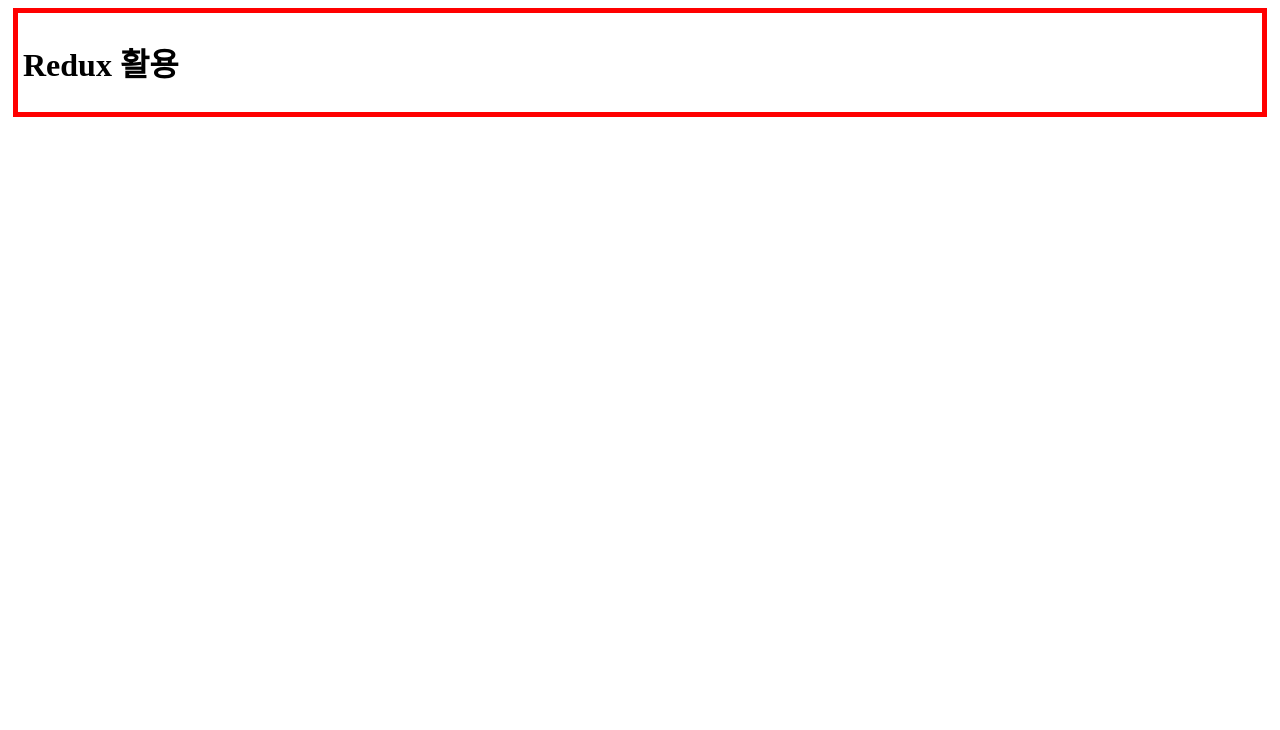
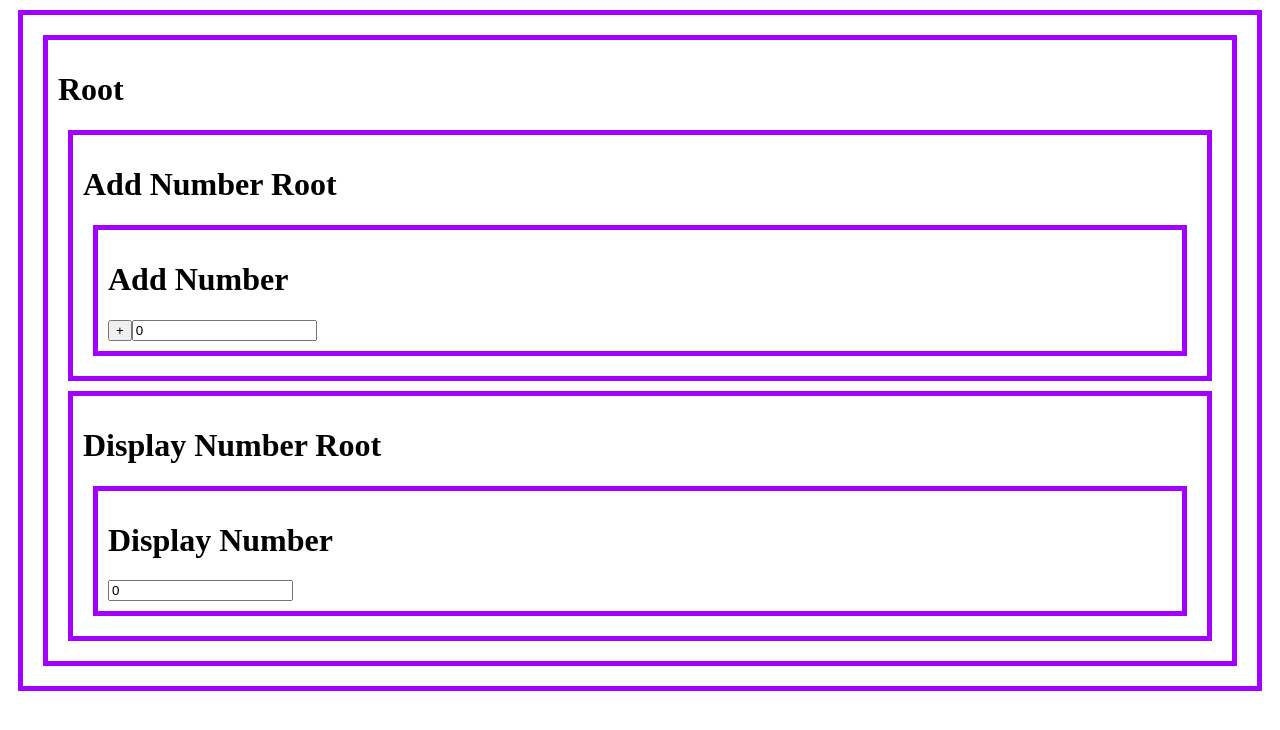
Before and after one commit to sh95fit/MonitoringDashboardApp, a React (Vite) app in the folder frontend/ICT_PMS/: page / in a window 1280 px wide. Shown: the top 730 px of the page. Built offline with nearby package versions, Linux system fonts and the light colour scheme.

Commit message:
프로젝트 시작 전 Refresh - Redux 상태 관리 (by React) / 종속성 제거 X

```diff
--- a/frontend/ICT_PMS/src/App.css
+++ b/frontend/ICT_PMS/src/App.css
@@ -1,5 +1,5 @@
-.container{
-  border:5px solid red;
-  margin:5px;
-  padding:5px;
+div {
+  border:5px solid rgb(162, 0, 255);
+  margin:10px;
+  padding:10px;
 }
--- a/frontend/ICT_PMS/src/App.jsx
+++ b/frontend/ICT_PMS/src/App.jsx
@@ -1,14 +1,25 @@
 // import React, { useState, useEffect } from 'react'
-import React from 'react'
+import React, { Component } from 'react'
 import './App.css'
+import AddNumberRoot from './components/AddNumberRoot'
+import DisplayNumberRoot from './components/DisplayNumberRoot'
 
-function App() {
+class App extends Component {
+  state = {number:0}
 
-  return (
-    <div className='container'>
-      <h1>Redux 활용</h1>
-    </div>
-  )
+  render(){
+    return (
+      <div className='container'>
+        <h1>Root</h1>
+        <AddNumberRoot></AddNumberRoot>
+        <DisplayNumberRoot></DisplayNumberRoot>
+        {/* <AddNumberRoot onClick={function(size){
+          this.setState({number:this.state.number + size})
+        }.bind(this)}></AddNumberRoot>
+        <DisplayNumberRoot number={this.state.number}></DisplayNumberRoot> */}
+      </div>
+    );
+  }
 }
 
 export default App
--- /dev/null
+++ b/frontend/ICT_PMS/src/components/AddNumber.jsx
@@ -0,0 +1,23 @@
+import React, { Component } from 'react'
+
+import store from '../store';
+
+class AddNumber extends Component {
+  state = {size:0}
+  render() {
+    return (
+      <div>
+        <h1>Add Number</h1>
+        <input type="button" value="+" onClick={function() {
+          // this.props.onClick(this.state.size);
+          store.dispatch({type:"INCREMENT", size:this.state.size});
+        }.bind(this)}/>
+        <input type="text" value={this.state.size} onChange={function(e) {
+          this.setState({size:Number(e.target.value)});
+        }.bind(this)}/>
+      </div>
+    )
+  }
+}
+
+export default AddNumber;
--- /dev/null
+++ b/frontend/ICT_PMS/src/components/AddNumberRoot.jsx
@@ -0,0 +1,18 @@
+import React, { Component } from 'react'
+import AddNumber from "./AddNumber";
+
+class AddNumberRoot extends Component {
+  render() {
+    return (
+      <div>
+        <h1>Add Number Root</h1>
+        {/* <AddNumber onClick={function(size) {
+          this.props.onClick(size);
+        }.bind(this)}></AddNumber> */}
+        <AddNumber></AddNumber>
+      </div>
+    )
+  }
+}
+
+export default AddNumberRoot;
--- /dev/null
+++ b/frontend/ICT_PMS/src/components/DisplayNumber.jsx
@@ -0,0 +1,23 @@
+import React, { Component } from 'react';
+import store from "../store";
+
+class DisplayNumber extends Component {
+  state = {number:store.getState().number}
+  constructor(props){
+    super(props);
+    store.subscribe(function(){
+      this.setState({number:store.getState().number});
+    }.bind(this))
+  }
+  render() {
+    return (
+      <div>
+        <h1>Display Number</h1>
+        {/* <input type="text" value={this.props.number} readOnly/> */}
+        <input type="text" value={this.state.number} readOnly/>
+      </div>
+    )
+  }
+}
+
+export default DisplayNumber;
--- /dev/null
+++ b/frontend/ICT_PMS/src/components/DisplayNumberRoot.jsx
@@ -0,0 +1,16 @@
+import React, { Component } from 'react'
+import DisplayNumber from './DisplayNumber'
+
+class DisplayNumberRoot extends Component {
+  render() {
+    return (
+      <div>
+        <h1>Display Number Root</h1>
+        {/* <DisplayNumber number={this.props.number}></DisplayNumber> */}
+        <DisplayNumber></DisplayNumber>
+      </div>
+    )
+  }
+}
+
+export default DisplayNumberRoot
--- /dev/null
+++ b/frontend/ICT_PMS/src/store.js
@@ -0,0 +1,12 @@
+import {createStore} from 'redux';
+
+export default createStore(function(state, action){
+  if(state === undefined){
+    return {number:0}
+  }
+  if(action.type === "INCREMENT") {
+    return {...state, number:state.number + action.size}
+  }
+
+  return state;
+}, window.__REDUX_DEVTOOLS_EXTENSION__ && window.__REDUX_DEVTOOLS_EXTENSION__())
```
